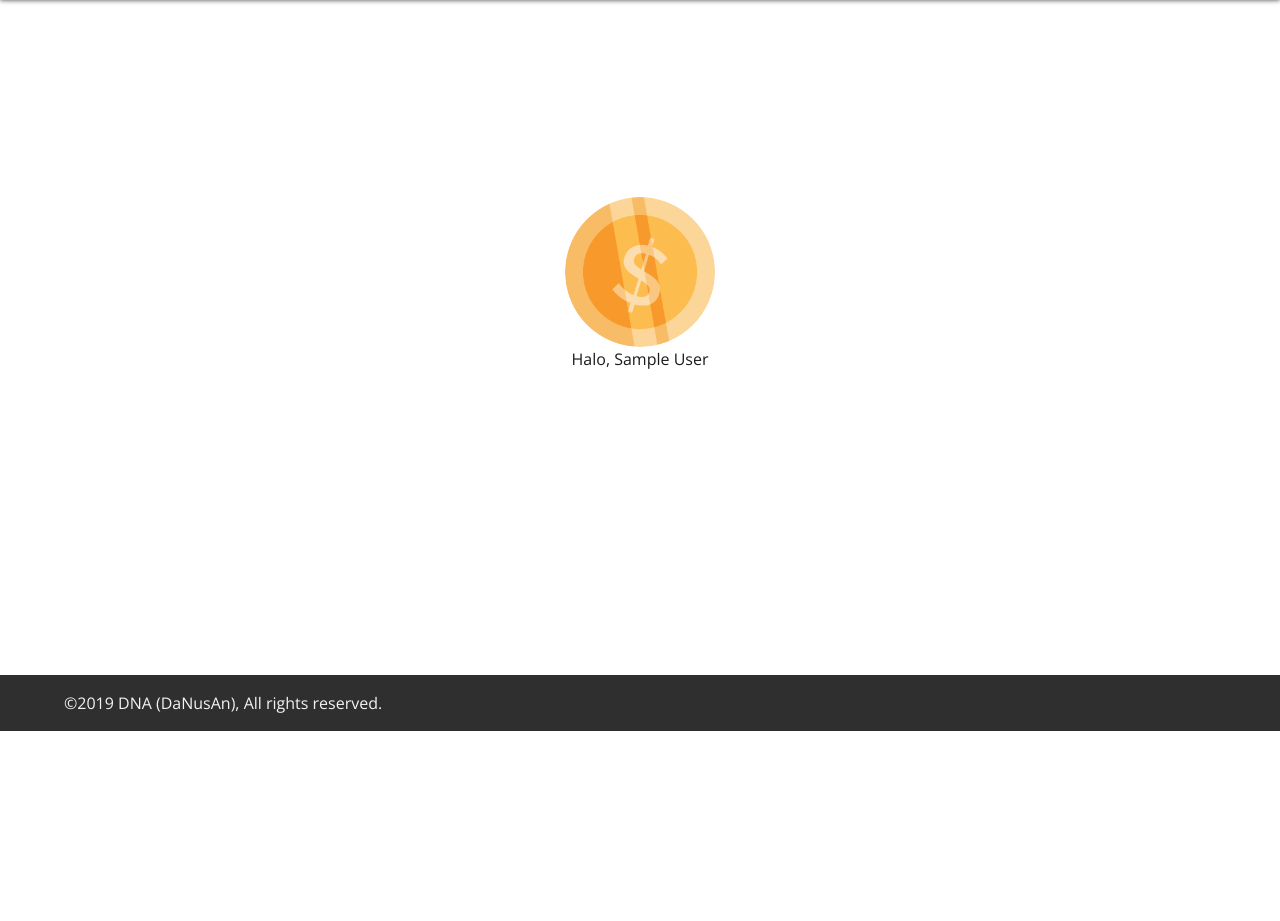
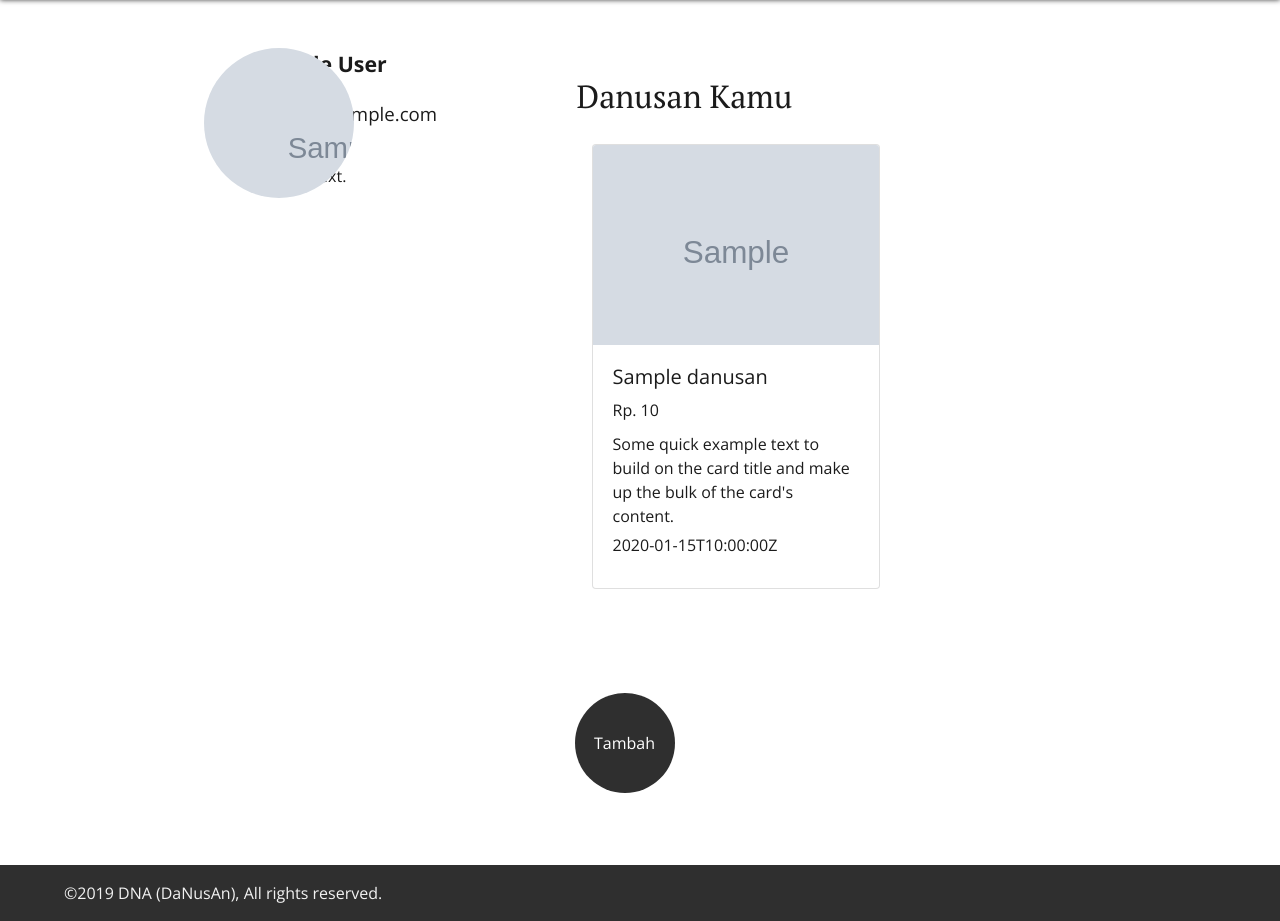
Before and after one commit to mrifqyz/ppw-2019-project2, a Django app: page /kelola in a window 1280 px wide. Shown: the part 69-990 px from the top of the page. Before the commit the page ends 800 px from the top, so only its background shows below. Run offline with Django 3.2, Linux system fonts and the light colour scheme; a user stored in the database is signed in; tables that the repository leaves empty hold one stand-in row (values such as "Sample post"); grey boxes marked "Sample" are stand-in pictures; some libraries are stand-ins or nearby versions.

Commit message:
[GREEN] add user test, ajax for userApp, api page

```diff
--- a/danusan/models.py
+++ b/danusan/models.py
@@ -1,4 +1,5 @@
 from django.db import models
+from django.conf import settings
 from django.contrib.auth.models import User
 
 # Create your models here.
@@ -8,7 +9,7 @@ class Danusan(models.Model):
 	price = models.PositiveIntegerField(blank=False)
 	datetime = models.DateTimeField(auto_now_add = True)
 
-	# user = models.ForeignKey(User, on_delete=models.CASCADE)
+	user = models.ForeignKey(settings.AUTH_USER_MODEL , on_delete=models.CASCADE)
 
 	class Meta:
 		ordering = ['-datetime']
--- a/danusan/templates/index.html
+++ b/danusan/templates/index.html
@@ -69,7 +69,7 @@
 					<div class="pad" style="padding-top: 2%">
 						<form action="{% url 'add_danusan' %}" method="POST">
 							{% csrf_token %}
-							{{ generated_html }}
+							{{ generated_html}}
 							<br/>
 							<input id="button" class="btn btn-dark" type="submit" value="Tambah"/>
 						</form>
--- a/danusan/urls.py
+++ b/danusan/urls.py
@@ -1,9 +1,11 @@
-from django.urls import path
-from .views import index, add_danusan, login#, delete_danusan
+from django.urls import path, re_path
+from .views import index, add_danusan, login, danusanJSON#, delete_danusan
 
 urlpatterns = [
 	path('', index, name='index_danusan'),
 	path('add_danusan', add_danusan, name='add_danusan'),
 	# path('delete_danusan/<int:id>/', delete_danusan, name='delete_danusan'),
 	path('login', login, name='login'),
+	re_path(r'^dnajson&filter=(?P<kw>[\w-]+)&keyword=(?P<val>[\w-]+)', danusanJSON, name="danusJSON"),
+	path("jsondata", danusanJSON)
 ]
--- a/danusan/views.py
+++ b/danusan/views.py
@@ -1,32 +1,67 @@
-from django.shortcuts import render, redirect
+from django.shortcuts import render, redirect, HttpResponse
 from django.urls import reverse
 from .models import Danusan
 from .forms import DanusanForm
+from django.core import serializers
+import json
+from django.contrib.auth import authenticate
 
 from django.contrib.auth.decorators import login_required
 
+
 def index(request):
-	danusan_form = DanusanForm()
-	context = {
-		'danusans' : Danusan.objects.all(),
-		'generated_html' : danusan_form,
-	}
-	return render(request, 'index.html', context)
+    danusan_form = DanusanForm()
+    context = {
+        'danusans': Danusan.objects.all(),
+        'generated_html': danusan_form,
+    }
+    return render(request, 'index.html', context)
 
-# @login_required
+@login_required
 def add_danusan(request):
-	danusan = DanusanForm(request.POST)
-	danusan.user = request.user
-	danusan.save()
-	return redirect(reverse('index_danusan'))
+    form = DanusanForm(request.POST)
+    if(form.is_valid()):
+        danusan = form.save(commit = False)
+        danusan.user = request.user
+        form.save()
+    return redirect(reverse('index_danusan'))
 
 # def delete_danusan(request, id):
 # 	danusan = Danusan.objects.get(id=id)
 # 	danusan.delete()
 # 	return redirect(reverse('index_danusan'))
 
-from django.contrib.auth import authenticate
+
+# def add_danusan(request):
+#     danusan = DanusanForm(request.POST)
+#     if(danusan.is_valid()):
+#         Danusan.objects.create(
+#             image=request.POST["image"],
+#             name=request.POST["nama"],
+#             price=request.POST["harga"],
+# 			user=request.user
+#         )
+#     return redirect(reverse('index_danusan'))
+
 
 def login(request):
-	user = authenticate(username='kezia', password='kezia')
-	return redirect(reverse('index_danusan'))
+    user = authenticate(username='kezia', password='kezia')
+    return redirect(reverse('index_danusan'))
+
+def danusanJSON(request, kw="", val=""):
+    if(kw=="all" and val=="no_keyword"):
+        listDanusan = Danusan.objects.all()
+    elif(kw=="name" and val!=""):
+        listDanusan = Danusan.objects.filter(name__contains=val)
+    elif(kw=="user" and val == "current"):
+        if(request.user.is_authenticated):
+            listDanusan = Danusan.objects.filter(user=request.user)
+        else:
+            listDanusan = Danusan.objects.all()
+    else:
+        listDanusan = Danusan.objects.all()
+
+    jsonDanusan = serializers.serialize("json", listDanusan)
+    data = json.loads(jsonDanusan)
+    toBeReturned = json.dumps(data)
+    return HttpResponse(toBeReturned, content_type="application/json")
--- a/userApp/forms.py
+++ b/userApp/forms.py
@@ -122,9 +122,3 @@ class LoginForm(forms.Form):
             'placeholder':'Password'
         }
     ))
-
-    def checkPassword(self):
-        password = self.cleaned_data.get('password')
-        if(len(password)<8):
-            return False
-        return True
--- /dev/null
+++ b/userApp/static/getItem.js
@@ -0,0 +1,31 @@
+$(document).ready(function () {
+    $.ajax({
+        async: true ,
+        type: "GET",
+        url: "/danusan/dnajson&filter=user&keyword=current",
+        dataType: "json",
+        success: function (response) {
+            let $data = $("#data");
+            for(i = 0; i < response.length;i++){
+                let field = response[i].fields;
+                let $h5 = $("<h5>").addClass("card-title").text(field.name);
+                let $h6 = $("<h6>").addClass("card-title").text("Rp. " + field.price);
+                let $p = $("<p>").addClass("card-text").text("Some quick example text to build on the card title and make up the bulk of the card's content.");
+
+                let $img = $("<img>").attr({"src":field.image});
+                if(field.image == ""){
+                    $img.attr({"src":"https://www.freeiconspng.com/uploads/no-image-icon-21.png"})
+                }
+
+                let divImg = $("<div>").addClass("card-img-top").append($img);
+
+                let timestamp = $("<h6>").addClass("card-title mt-2").text(field.datetime);
+
+                let $cardBody = $("<div>").addClass("card-body").append($h5, $h6, $p, timestamp);
+                let $card = $("<div>").addClass("card").css({"width":"18rem"}).append(divImg, $cardBody);
+
+                $data.append($("<div>").addClass("col my-2").append($card));
+            }
+        }
+    });
+});
--- a/userApp/static/main.css
+++ b/userApp/static/main.css
@@ -86,6 +86,17 @@ footer p {
     border-radius: 2px;
 }
 
+.circle-btn{
+    border-radius: 50%;
+    background-color: #2f2f2f;
+    height: 100px;
+    width: 100px;
+}
+
+.circle-btn p{
+    color: #FFFFFF;
+}
+
 .disabled-text{
     color: #acacac;
 }
@@ -94,8 +105,12 @@ footer p {
     font-size: 14pt;
 }
 
-.text-20{
+.text-24{
     font-size: 24pt;
+}
+
+.text-16{
+    font-size: 16pt;
 }
 
 .text-center{
@@ -111,10 +126,40 @@ footer p {
 }
 
 .img-circle img{
-    width: 100%;
-    height: auto;
+    width: auto;
+    height: 200px;
 }
 
+.flex-col-left{
+    display: flex;
+    flex-direction: column;
+    align-items: flex-start;
+    justify-content: left;
+}
+/*
+.text-container{
+    width: 300px;
+} */
+
+.flex-row-left{
+    display: flex;
+    flex-direction: row;
+    align-items: flex-start;
+    justify-content: left;
+}
+
+.ptserif{
+    font-family: 'PT Serif', serif;
+}
+
+.card-img-top{
+    overflow-y: hidden;
+    height: 200px!important;
+}
+
+.card-img-top img{
+    width: 100%;
+}
 /* ----------------------------------------SPECIFIC SETTINGS------------------------------------------- */
 #notlogin{
     max-width: 30vh;
--- a/userApp/templates/kelola.html
+++ b/userApp/templates/kelola.html
@@ -2,20 +2,61 @@
 {% load static %}
 {% block content %}
 {% if user.is_authenticated %}
-    {% if user.userprofile.image %}
-    <div class="img-circle">
+<div class="content row m-5">
+    <div class="info-container flex-row-left">
+        <div class="col-md-2">
+            <div class="img-circle mr-4">
+                {% if user.img  %}
                 <img src="{{user.img.url}}" alt="">
+                {% else %}
+                <img src="{% static 'favicon.png' %}" alt="">
+                {% endif %}
             </div>
-    {% else %}
-    <div class="img-circle">
-        <img src="{% static 'favicon.png' %}" alt="">
         </div>
-    {% endif %}
-    <p>Halo, {{user.get_full_name}}</p>
+
+        <!-- <div class="col"> -->
+            <div class="text-container flex-col-left">
+                <b class="mb-3">
+                    <p class="text-16">{{user.get_full_name}}</p>
+                </b>
+                <p class="text-14 my-1">{{user.email}}</p>
+                <p class="text-14">{{user.phone_number}}</p>
+                <p class="my-1">{{user.bio}}</p>
+            </div>
+        <!-- </div> -->
+    </div>
+
+    <div class="content flex-col-left my-4">
+        <p class="text-24 ptserif mb-3">Danusan Kamu</p>
+        <div class="row col-12">
+            <div class="flex-row-left col-10" id="data-container">
+                <div id="data" class="row"></div>
+            </div>
+
+            <div class="btn-container flex-col-center p-5 col-2">
+                <form action="{% url 'index_danusan' %}">
+                    <button class="circle-btn btn flex-col-center" type="submit">
+                        <p>Tambah</p>
+                    </button>
+                </form>
+            </div>
+
+        </div>
+    </div>
+
+
+    <script src="https://code.jquery.com/jquery-3.4.1.js"
+        integrity="sha256-WpOohJOqMqqyKL9FccASB9O0KwACQJpFTUBLTYOVvVU=" crossorigin="anonymous"></script>
+
+    <script src="{% static 'getItem.js' %}"></script>
+
     {% else %}
     <div class="content flex-col-center">
         <img src="{% static 'notLogin.png' %}" alt="" id="notlogin">
-            <b><p class="text-20 mt-3">Kamu belum login!</p></b>
+        <b>
+            <p class="text-24 mt-3">Kamu belum login!</p>
+        </b>
+    </div>
 </div>
 {% endif %}
 {% endblock %}
--- a/userApp/views.py
+++ b/userApp/views.py
@@ -2,6 +2,7 @@ from django.shortcuts import render, redirect, reverse
 from .forms import LoginForm, RegisterForm
 from django.contrib.auth import login, logout, authenticate
 from .models import User
+from danusan.models import Danusan
 
 # Create your views here.
 def loginPage(request):
@@ -14,10 +15,8 @@ def loginPage(request):
 
         if(user is not None ):
             login(request, user);
-            request.session.set_expiry(300)
+            request.session.set_expiry(7200)
             return redirect('/kelola')
-        else:
-            return redirect('/login')
 
     else:
         form = LoginForm()
@@ -26,25 +25,30 @@ def loginPage(request):
 def registerPage(request):
     if(request.method == 'POST'):
         form = RegisterForm(request.POST)
-        print('tes1')
+        # print('tes1')
         if(form.is_valid()):
-            print('tes1')
+            # print('tes1')
             email = request.POST['username']
             fullname = request.POST['fullname']
             bio = request.POST['bio']
-            phone = request.POST['bio']
+            phone = request.POST['phone']
             password = form.clean_password2()
 
             User.objects.create_user(email, fullname, bio, phone, password)
             return redirect('/login')
-        else:
-            return redirect('/register')
     else:
         form = RegisterForm
 
     return render(request, 'register.html', {'form':form})
 
 def managePage(request):
+    if(request.user.is_authenticated):
+        listDanusanUser = Danusan.objects.filter(user=request.user)[:3]
+        data = {
+            'danusan':listDanusanUser
+        }
+        return render(request, 'kelola.html', data)
+
     return render(request, 'kelola.html')
 
 def signOut(request):
```
Also changed, not shown: danusan/forms.py (+40 -12 lines), userApp/tests.py (+82 -7 lines), danusan/migrations/0001_initial.py, userApp/migrations/0001_initial.py. Lines whose indentation alone changed are shown as unchanged.
